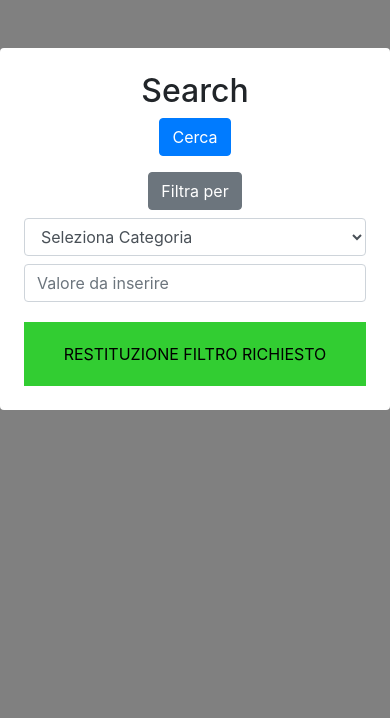
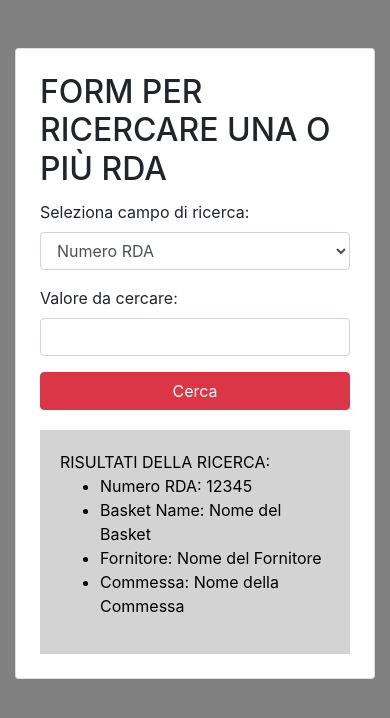
Before and after one commit to Growthack90/Piattaforma-DB, a Flask app: page /search in a window 390 px wide. Shown: the top 718 px of the page. Run offline with Flask 3, Linux system fonts and the light colour scheme; some libraries are stand-ins or nearby versions.

Commit message:
optimization bootstrap responsive

```diff
--- a/templates/search.html
+++ b/templates/search.html
@@ -3,45 +3,58 @@
 <head>
     <meta charset="UTF-8">
     <meta name="viewport" content="width=device-width, initial-scale=1.0">
-    <title>Search</title>
+    <title>Cerca RDA</title>
     <!-- Bootstrap CSS -->
     <link href="https://stackpath.bootstrapcdn.com/bootstrap/4.5.2/css/bootstrap.min.css" rel="stylesheet">
-
     <style>
         body {
             background-color: grey;
         }
-        .result {
-            background-color: limegreen;
+        .info-box {
+            background-color: lightblue;
+            color: black;
+            padding: 20px;
+            margin-top: 20px;
+        }
+        .search-result {
+            background-color: lightgrey;
             color: black;
             padding: 20px;
             margin-top: 20px;
         }
     </style>
-
 </head>
 <body>
-
-    <div class="container my-5 p-4 bg-white rounded text-center">
-        <h2>Search</h2>
+    <div class="container my-5">
+        <div class="card p-4">
+            <h2 class="card-title">FORM PER RICERCARE UNA O PIÙ RDA</h2>
             <form action="#">
                 <div class="form-group">
-                <button type="submit" class="btn btn-primary">Cerca</button>
+                    <label for="search_field">Seleziona campo di ricerca:</label>
+                    <select class="form-control" id="search_field" name="search_field">
+                        <option value="rda_number">Numero RDA</option>
+                        <option value="basket_name">Basket Name</option>
+                        <option value="fornitore">Fornitore</option>
+                        <option value="commessa">Commessa</option>
+                    </select>
                 </div>
                 <div class="form-group">
-                <button type="button" class="btn btn-secondary">Filtra per</button>
-                <select name="category" id="category" class="form-control mt-2">
-                    <option value="">Seleziona Categoria</option>
-                    <!-- Add more categories as needed -->
-                </select>
-                <input type="text" name="value" id="value" class="form-control mt-2" placeholder="Valore da inserire">
+                    <label for="search_value">Valore da cercare:</label>
+                    <input type="text" class="form-control" id="search_value" name="search_value">
                 </div>
+                <button type="submit" class="btn btn-danger btn-block">Cerca</button>
             </form>
-        <div class="result">
-            RESTITUZIONE FILTRO RICHIESTO
+            <div class="search-result">
+                RISULTATI DELLA RICERCA:
+                <ul>
+                    <li>Numero RDA: 12345</li>
+                    <li>Basket Name: Nome del Basket</li>
+                    <li>Fornitore: Nome del Fornitore</li>
+                    <li>Commessa: Nome della Commessa</li>
+                </ul>
             </div>
         </div>
-
+    </div>
     <!-- Bootstrap JS and dependencies -->
     <script src="https://code.jquery.com/jquery-3.5.1.slim.min.js"></script>
     <script src="https://cdn.jsdelivr.net/npm/@popperjs/core@2.5.2/dist/umd/popper.min.js"></script>
```
Also changed, not shown: templates/index.html (+17 -7 lines), templates/insert.html (+5 -5 lines), templates/logistics.html (+5 -6 lines), templates/modify.html (+16 -33 lines). Lines whose indentation alone changed are shown as unchanged.
